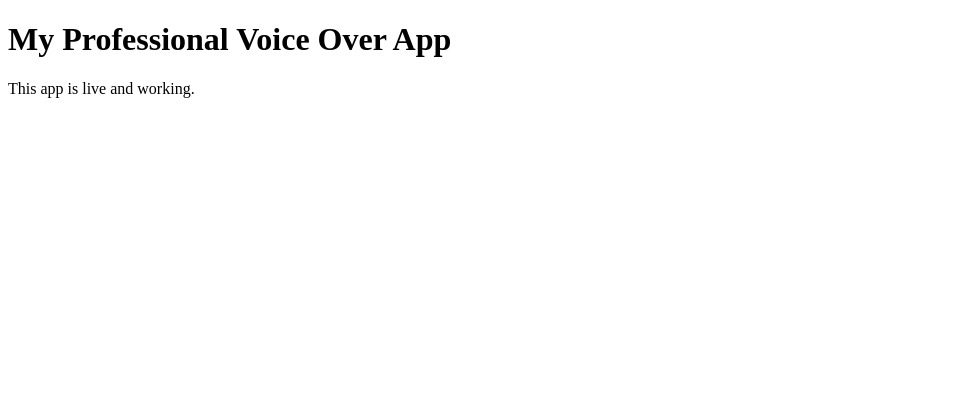
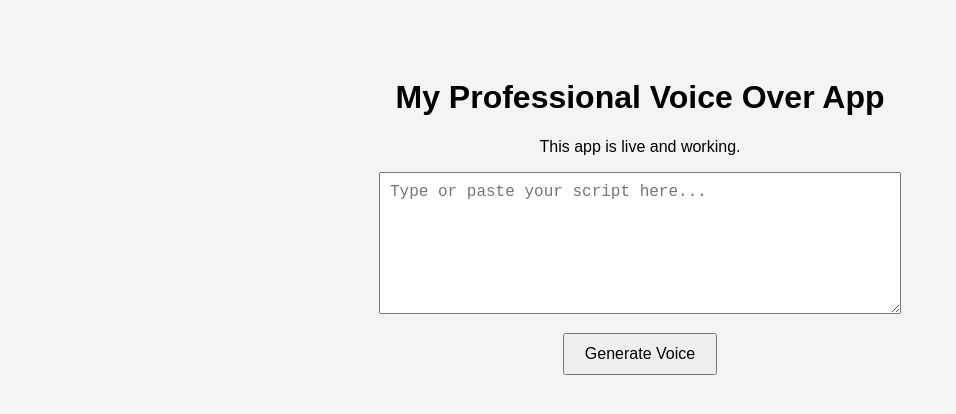
Before and after one commit to elitegamerraj2-beep/voiceover-app, a plain HTML site: page index.html in a window 1280 px wide. Shown: the whole page, without its empty margins (0-956 px from the left). Drawn offline with Linux system fonts and the light colour scheme.

Commit message:
Update index.html

```diff
--- a/index.html
+++ b/index.html
@@ -1,11 +1,45 @@
 <!DOCTYPE html>
-<html>
+<html lang="en">
 <head>
   <meta charset="UTF-8">
-  <title>Voice Over App</title>
+  <title>Professional Voice Over App</title>
+
+  <style>
+    body {
+      font-family: Arial, sans-serif;
+      background-color: #f4f4f4;
+      text-align: center;
+      padding-top: 50px;
+    }
+
+    textarea {
+      width: 80%;
+      max-width: 500px;
+      height: 120px;
+      font-size: 16px;
+      padding: 10px;
+    }
+
+    button {
+      margin-top: 15px;
+      padding: 10px 20px;
+      font-size: 16px;
+      cursor: pointer;
+    }
+  </style>
 </head>
+
 <body>
+
   <h1>My Professional Voice Over App</h1>
+
   <p>This app is live and working.</p>
+
+  <textarea placeholder="Type or paste your script here..."></textarea>
+
+  <br>
+
+  <button>Generate Voice</button>
+
 </body>
 </html>
```
